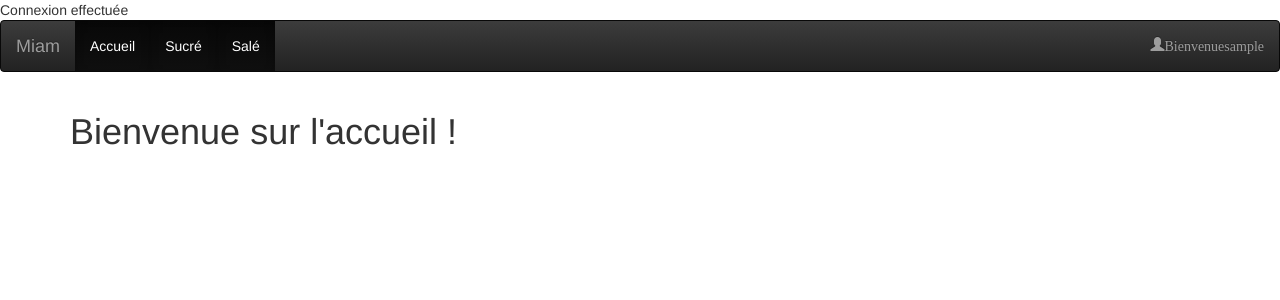
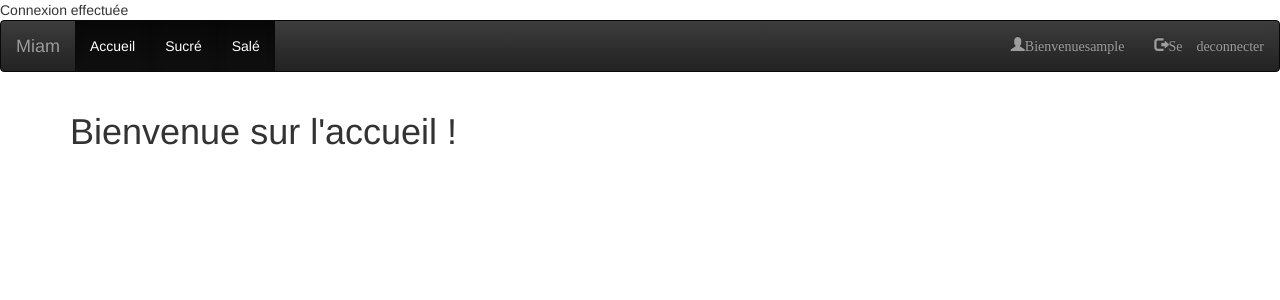
Before and after one commit to runkn/fenouil, a PHP site: page /index.php in a window 1280 px wide. Shown: the top 300 px of the page. Run offline with PHP 8.4, Linux system fonts and the light colour scheme; the visitor is signed in with stand-in values (Sample User, id 1).

Commit message:
quand on est connecté, on peut se deconnecter directement depuis la barre de menu

```diff
--- a/inc/header.php
+++ b/inc/header.php
@@ -41,6 +41,8 @@ include 'config.php';
                     if (!empty($_SESSION['id']))
                     {
                         echo  '<li><a href="../contenu/profil.php"><span class="glyphicon glyphicon-user">Bienvenue'.$_SESSION['pseudo'].'</span></a></li>';
+                        echo '<li><a href=../contenu/deconnexion.php><span class="glyphicon glyphicon-log-out">Se deconnecter</span></a></li>';
+
                     }
                     else
                     {
```
